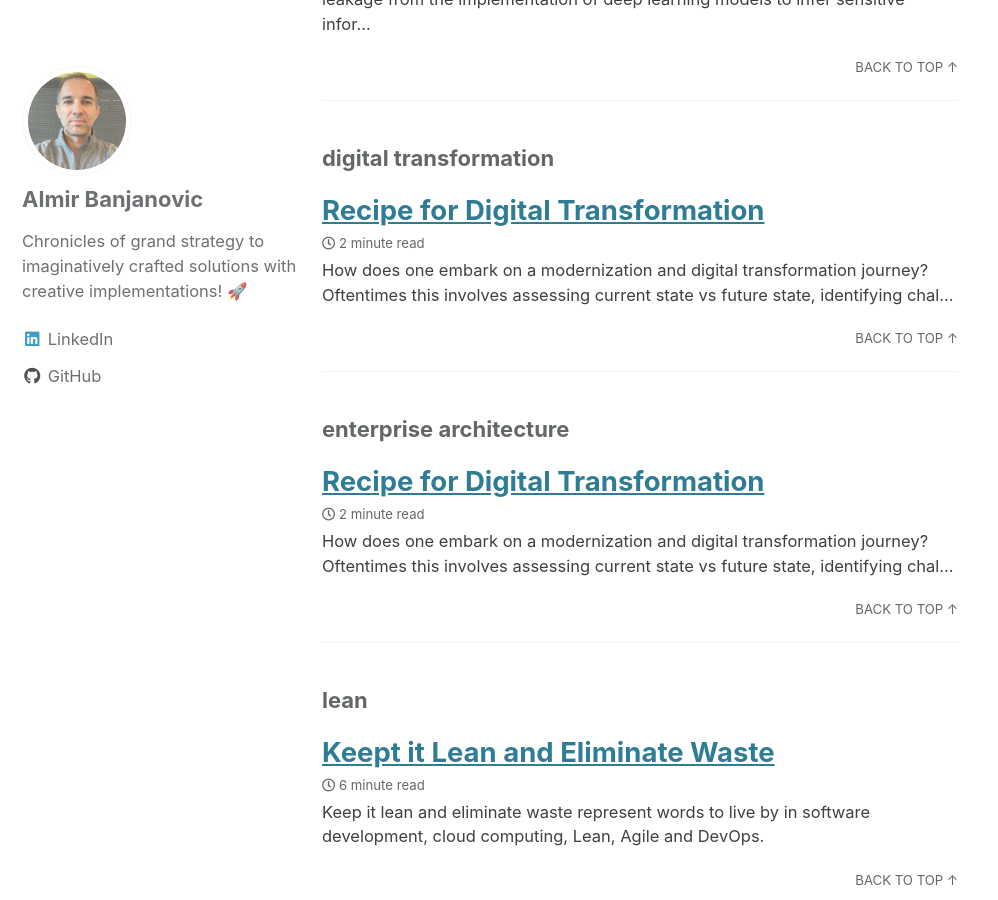
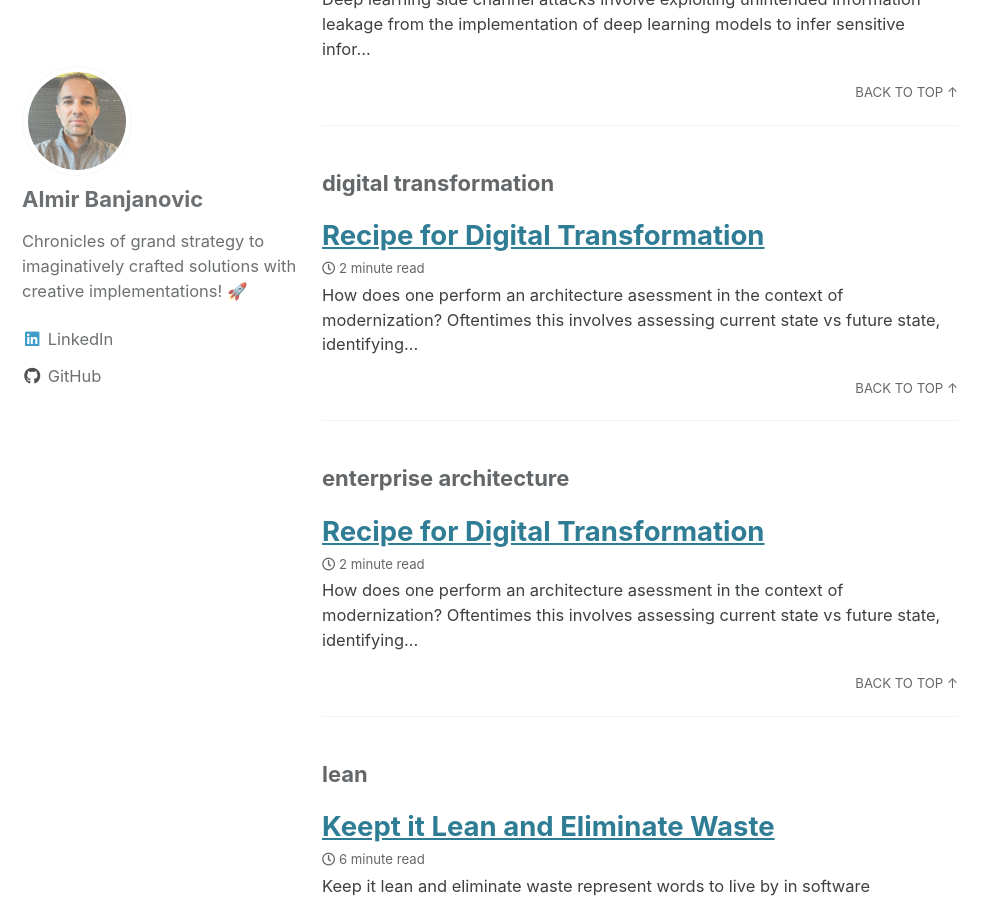
Before and after one commit to almirbanjanovic/roadtocloud.github.io, a Jekyll site: the page built from _pages/tag-archive.md, in a window 1280 px wide and 900 px high, scrolled down 5329 px. Shown: the whole window, without its empty margins (0-998 px from the left). Built offline with Jekyll 4.4.1, drawn with Linux system fonts in a browser that asks for light colours; cached includes are drawn as plain includes; some of the changed text lies outside the part shown.

Commit message:
Update 2023-11-1-architecture-assessments.md

```diff
--- a/blog/_posts/2023-11-1-architecture-assessments.md
+++ b/blog/_posts/2023-11-1-architecture-assessments.md
@@ -2,14 +2,14 @@
 title:  "Recipe for Digital Transformation"
 header:
   teaser: "/assets/images/arch-assess-1.jpg"
-excerpt: "How does one embark on a modernization and digital transformation journey? Oftentimes this involves assessing current state vs future state, identifying challenges, providing recommendations and gaining alignment."
+excerpt: "How does one perform an architecture asessment in the context of modernization? Oftentimes this involves assessing current state vs future state, identifying challenges, providing recommendations and gaining alignment."
 toc: true
 tags:
   - digital transformation
   - enterprise architecture
   - strategy
 ---
-How does one embark on a modernization and digital transformation journey? Oftentimes this involves assessing current state vs future state, identifying challenges, providing recommendations and gaining alignment. This process is comprised of several key steps in a collaborative way.
+How does one perform an architecture asessment in the context of modernization? Oftentimes this involves assessing current state vs future state, identifying challenges, providing recommendations and gaining alignment. This process is comprised of several key steps in a collaborative way.
 
 # Operating Model
 <figure>
@@ -25,11 +25,11 @@ Subsequently, identifying challenges becomes pivotal, accompanied by the definit
     <a href="/assets/images/arch-assess-2.jpg"><img src="/assets/images/arch-assess-2.jpg"></a>
 </figure>
 
-Achieving customer alignment involves a stepwise approach. Begin by gaining endorsement from the working group that is undertaking this modernization collaboration. This can be your own team or a hybrid team composed of consultants and customers. Next include peers and leadership, aligning the assessment with any established guiding principles and industry standards. Move on to securing alignment from specific customer teams, as this tactical grassroots alignment will help gather valuable feedback.  Next, engage customer leadership, incorporating any feedback from the previous step. Finally, depending on the scope of the modernization and digital transformation journey, it may also be necessary to engage senior and executive leadership, emphasizing tangible business value outcomes and alignment with broader organizational objectives. This cascading alignment ensures a collaborative and integrated approach throughout the organization, enhancing the success of digital transformation.
+Achieving customer alignment involves a stepwise approach. Begin by gaining endorsement from the working group that is undertaking this modernization collaboration. This can be your own team or a hybrid team composed of consultants and customers. Next include peers and leadership, aligning the assessment with any established guiding principles and industry standards. Move on to securing alignment from the wider customer team, as this tactical grassroots alignment will help gather valuable feedback.  Next, engage customer leadership, incorporating any feedback from the previous step. Finally, depending on the scope of the modernization and digital transformation journey, it may also be necessary to engage senior and executive leadership, emphasizing tangible business value outcomes and alignment with broader organizational objectives. This cascading alignment ensures a collaborative and iterative approach, enhancing the success of digital transformation.
 
 # Roadmap
 <figure>
     <a href="/assets/images/arch-assess-3.jpg"><img src="/assets/images/arch-assess-3.jpg"></a>
 </figure>
 
-The roadmap follows a three-phase approach. In the short term, activities focus on conducting a thorough current-state evaluation and engaging stakeholders to define the scope, requirements, painpoints and future state goals. Near-term activities involve identifying challenges, providing actionable recommendations, and gaining alignment from within your own team as well as specific customer teams and leadership. The long-term plan includes the actual implementation of the recommended changes, adjusting the roadmap if necessary, and continuously communicating progress or roadblocks. This phased approach ensures a systematic and strategic progression toward digital transformation.
+The roadmap follows a three-phase approach. In the short term, activities focus on conducting a thorough current-state evaluation and engaging stakeholders to define the scope, requirements, painpoints and future state goals. Near-term activities involve identifying challenges, providing actionable recommendations, and gaining alignment from within your own team as well as specific customer teams and leadership. The long-term plan includes the actual implementation of the recommended changes, adjusting the roadmap if necessary, and continuously communicating progress or roadblocks. This phased approach ensures a systematic progression toward modernizing an architecture.
```
